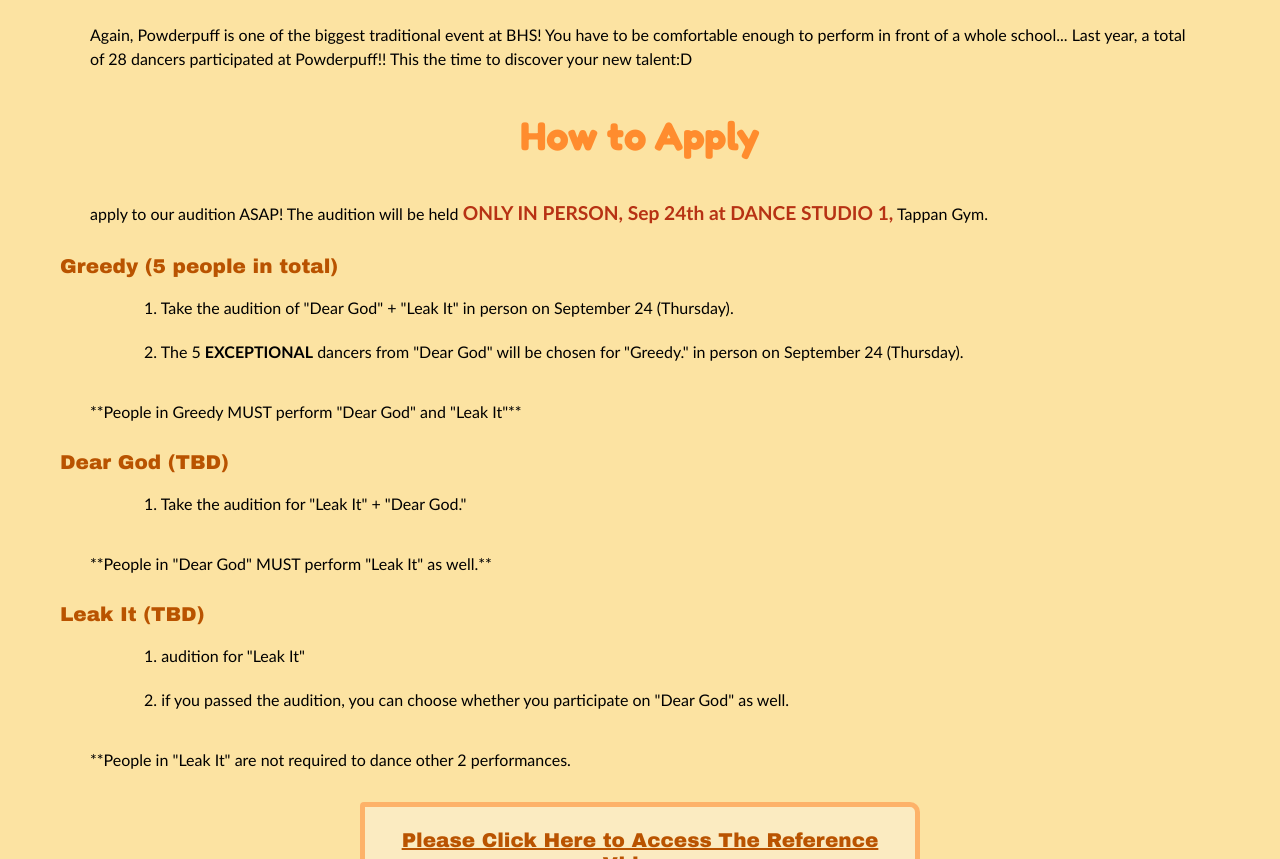
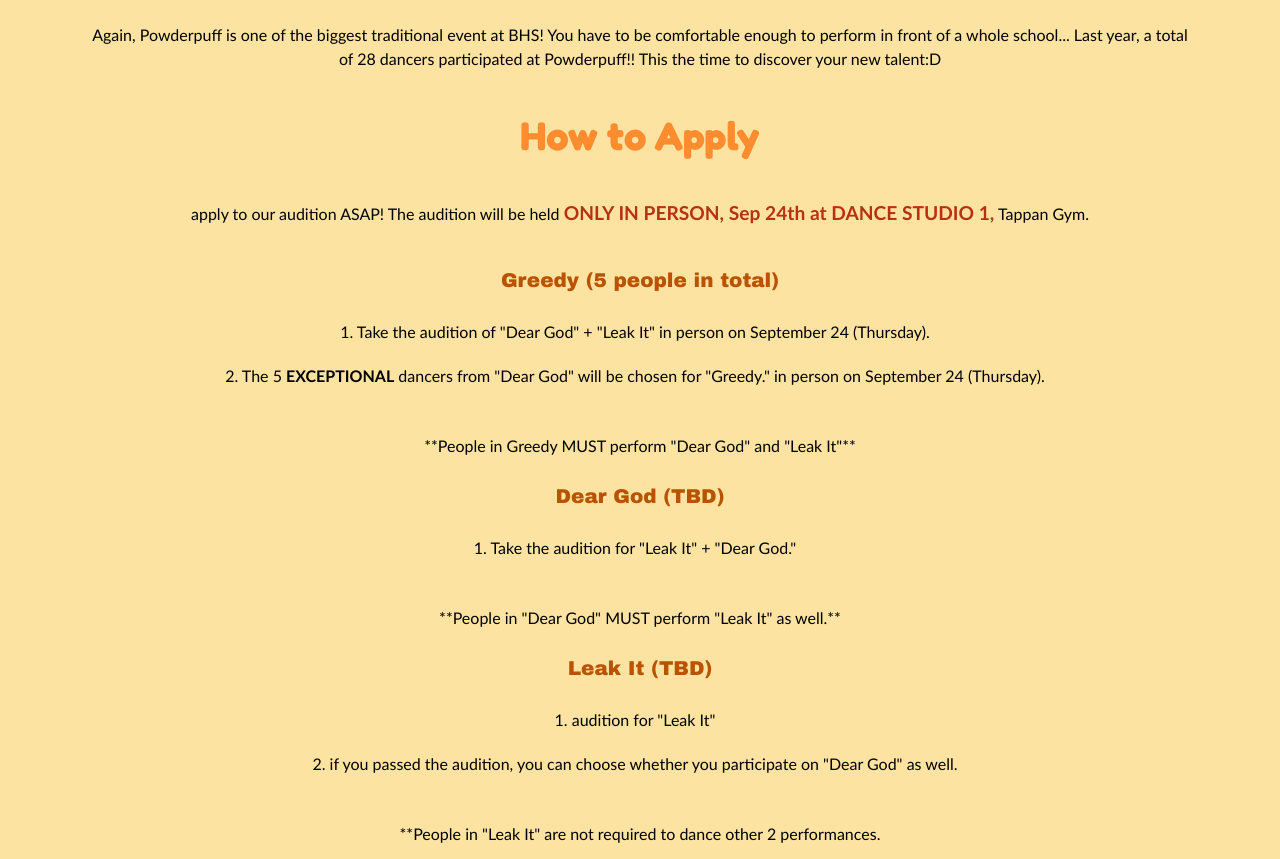
Before and after one commit to OliviaNakata/copilot-test-repo, a plain HTML site: page pow-audition.html in a window 1280 px wide. Shown: the part 867-1726 px from the top of the page. Drawn offline with nearby package versions, Linux system fonts and the light colour scheme; a web font is replaced by a local one.

Commit message:
Enhance audition details and application section
Added application section and updated audition details.

```diff
--- a/pow-audition.html
+++ b/pow-audition.html
@@ -244,7 +244,25 @@
             }
               .description{
             padding: 50px;
+            display: block;
+            text-align: center;
+
         }
+
+
+              ol, ul{
+               padding-left: 0 !important;
+              }
+                 .des-dear,.des-leak,.des-greedy{
+                display: block;
+                text-align: center;
+                padding: 10px !important;
+
+              }
+             .application{
+                margin: 20px;
+                margin-bottom: 30px;
+             }
             @media screen and (max-width: 600px){
                 .images{
                     margin-top: 70px;
@@ -340,7 +358,6 @@
             text-align: center;
             /*border: 10px solid #000;*/
             margin: 20px;
-
         }
         @keyframes leakit{
             from{
@@ -443,24 +460,32 @@
             <section class="description">
                 <p>Interested to involve in our community? Start from here -> We have a HUGE announcement to all of BHS students! The Powderpuff audition application is now open, and we want to invite all of the BHS students who are passionate about dance or kpop to this project!! This year, we will perform "Leak it" by FLO, "Greedy" and "Dear God" by Tate McRae. Indeed, this is not a kpop, but the chreography is created from prominent Korean professional dancers: "Dear God" is chreographied by ROSHE (from <a href="https://www.instagram.com/justjerkacademy/?utm_source=ig_web_button_share_sheet" style="color:#000">@justjerkacademy</a>), and "Greedy" is chreographied by Harimu (from <a href="https://www.instagram.com/1milliondance/?utm_source=ig_web_button_share_sheet" style="color:#000">@1milliondance</a>). Last but not least, "Leak it" is chreographied by Nakyung (also from <a href="https://www.instagram.com/1milliondance/?utm_source=ig_web_button_share_sheet" style="color: black">@1milliondance</a>), which is going to be our biggest finale at powderpuff!!!</p>
                 <p>Again, Powderpuff is one of the biggest traditional event at BHS! You have to be comfortable enough to perform in front of a whole school... Last year, a total of 28 dancers participated at Powderpuff!! This the time to discover your new talent:D </p>
+             <section class="application">
                 <h3>How to Apply</h3>
                 <p>apply to our audition ASAP! The audition will be held <b style="color: rgb(183, 50, 20); font-size: 120%;">ONLY IN PERSON, Sep 24th at DANCE STUDIO 1,</b> Tappan Gym.</p>
+             </section>
                 <h6>Greedy (5 people in total)</h6>
+            <section class="des-greedy">
                 <ul>
                 <ol>1. Take the audition of "Dear God" + "Leak It" in person on September 24 (Thursday).</ol>
                 <ol>2. The 5 <b>EXCEPTIONAL</b> dancers from "Dear God" will be chosen for "Greedy." in person on September 24 (Thursday).</ol>
                 </ul>
-                <p>**People in Greedy MUST perform "Dear God" and "Leak It"**</p>
-                <h6>Dear God (TBD)</h6>
+            </section>
+                  <p>**People in Greedy MUST perform "Dear God" and "Leak It"**</p>
+                 <h6>Dear God (TBD)</h6>
+            <section class="des-dear">
                 <ul>
                     <ol>1. Take the audition for "Leak It" + "Dear God."</ol>
                 </ul>
-                <p>**People in "Dear God" MUST perform "Leak It" as well.**</p>
-                <h6>Leak It (TBD)</h6>
+            </section>
+                  <p>**People in "Dear God" MUST perform "Leak It" as well.**</p>
+                  <h6>Leak It (TBD)</h6>
+            <section class="des-leak">
                 <ul>
                     <ol>1. audition for "Leak It"</ol>
                     <ol>2. if you passed the audition, you can choose whether you participate on "Dear God" as well.</ol>
                 </ul>
+            </section>
                 <p>**People in "Leak It" are not required to dance other 2 performances.</p>
                 <section class="links-to-external">
                 <a href="https://drive.google.com/drive/folders/1kdRAoncSiGZ-JMzqo1Z4u_yasX2Q6gN4?usp=share_link" style="color:#b95300"><h6 class="videos" style="margin: right-end;">Please Click Here to Access The Reference Videos</h6></a>
@@ -468,8 +493,7 @@
                 </section>
                 <h3>Do You Have Any Question?</h3>
                 <p>Feel Free to Contact at 27kain@brooklinek12.org, or 27shimm@brooklinek12.org!!</p>
-            </section>
-
+         </section>
         </div>
         </div>
 
```
